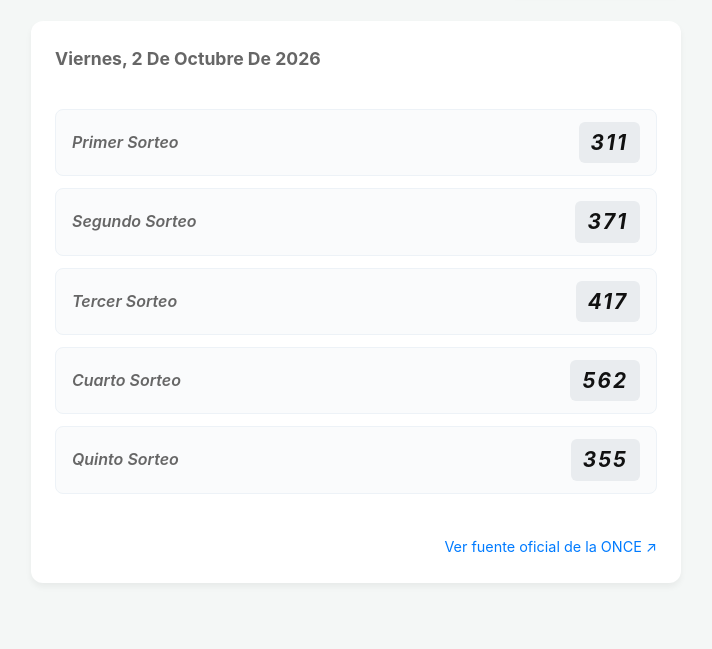
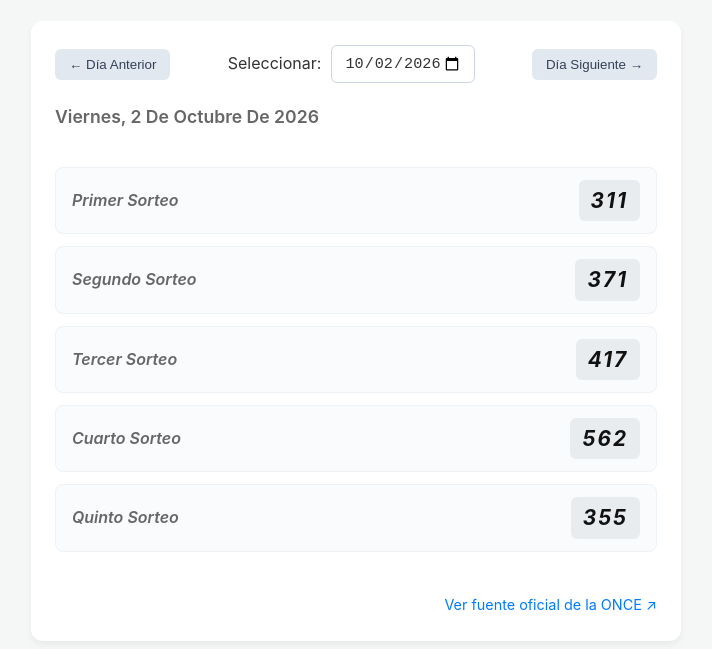
Before and after one commit to socramazibi/Triplex1.0, a plain HTML site: page index.html in a window 1280 px wide. Shown: the part 89-738 px from the top of the page, without its empty margins (284-996 px from the left). Drawn offline with Linux system fonts and the light colour scheme.

Commit message:
Add date controls and update results fetching logic

```diff
--- a/index.html
+++ b/index.html
@@ -62,12 +62,52 @@
             margin-bottom: 20px;
         }
 
+        .controls {
+            display: flex;
+            justify-content: space-between;
+            align-items: center;
+            margin-bottom: 20px;
+            gap: 10px;
+            flex-wrap: wrap;
+        }
+
+        .date-picker-wrapper {
+            display: flex;
+            align-items: center;
+            gap: 10px;
+        }
+
+        input[type="date"] {
+            padding: 8px 12px;
+            border: 1px solid #cbd5e1;
+            border-radius: 6px;
+            font-size: 0.95rem;
+            background-color: #fff;
+            color: var(--text-color);
+        }
+
+        .btn-nav {
+            background-color: #e2e8f0;
+            border: none;
+            padding: 8px 14px;
+            border-radius: 6px;
+            cursor: pointer;
+            font-weight: 500;
+            color: #334155;
+            transition: background 0.2s;
+        }
+
+        .btn-nav:hover {
+            background-color: #cbd5e1;
+        }
+
         .date-title {
             font-size: 1.1rem;
             color: var(--text-secondary);
             margin-top: 0;
             margin-bottom: 16px;
             text-transform: capitalize;
+            font-weight: 600;
         }
 
         .sorteos-list {
@@ -132,9 +172,19 @@
     </header>
 
     <div class="card">
+        <!-- Controles para cambiar de día -->
+        <div class="controls">
+            <button id="btn-ayer" class="btn-nav">← Día Anterior</button>
+            <div class="date-picker-wrapper">
+                <label for="selector-fecha">Seleccionar:</label>
+                <input type="date" id="selector-fecha">
+            </div>
+            <button id="btn-mañana" class="btn-nav">Día Siguiente →</button>
+        </div>
+
         <h2 id="fecha-actual" class="date-title">Cargando fecha...</h2>
         <div id="resultados-container" class="status-message">
-            Consultando resultados de hoy...
+            Cargando resultados...
         </div>
         <div id="enlace-oficial-container" class="official-link-container" style="display: none;">
             <a id="link-oficial" href="#" target="_blank" class="official-link">Ver fuente oficial de la ONCE ↗</a>
@@ -142,27 +192,82 @@
     </div>
 
     <script>
-        async function cargarResultadosIndex() {
+        let historicoData = {};
+
+        function pad(n) {
+            return String(n).padStart(2, '0');
+        }
+
+        function obtenerFechaStr(date) {
+            return `${date.getFullYear()}-${pad(date.getMonth() + 1)}-${pad(date.getDate())}`;
+        }
+
+        async function inicializar() {
+            try {
+                const response = await fetch('data/historico.json');
+                if (!response.ok) throw new Error('No se pudo cargar el archivo histórico');
+
+                historicoData = await response.json();
+
+                // Obtener fecha de hoy
+                const hoy = new Date();
+                const hoyStr = obtenerFechaStr(hoy);
+
+                // Configurar el input de fecha con el día de hoy por defecto
+                const inputFecha = document.getElementById('selector-fecha');
+                inputFecha.value = hoyStr;
+                inputFecha.max = hoyStr; // Opcional: limitar a hoy
+
+                // Mostrar los resultados del día seleccionado inicialmente
+                mostrarResultados(hoyStr);
+
+                // Eventos de los botones y el selector
+                inputFecha.addEventListener('change', (e) => {
+                    mostrarResultados(e.target.value);
+                });
+
+                document.getElementById('btn-ayer').addEventListener('click', () => {
+                    cambiarDias(-1);
+                });
+
+                document.getElementById('btn-mañana').addEventListener('click', () => {
+                    cambiarDias(1);
+                });
+
+            } catch (error) {
+                console.error("Error al cargar el histórico:", error);
+                document.getElementById('resultados-container').innerHTML = 'No se pudo cargar el archivo <code>data/historico.json</code>. Asegúrate de que el script de GitHub Actions se haya ejecutado.';
+            }
+        }
+
+        function cambiarDias(offset) {
+            const inputFecha = document.getElementById('selector-fecha');
+            if (!inputFecha.value) return;
+
+            const [year, month, day] = inputFecha.value.split('-').map(Number);
+            const fechaActual = new Date(year, month - 1, day);
+            fechaActual.setDate(fechaActual.getDate() + offset);
+
+            const nuevaFechaStr = obtenerFechaStr(fechaActual);
+            inputFecha.value = nuevaFechaStr;
+            mostrarResultados(nuevaFechaStr);
+        }
+
+        function mostrarResultados(dateStr) {
             const container = document.getElementById('resultados-container');
             const fechaTitulo = document.getElementById('fecha-actual');
             const enlaceContainer = document.getElementById('enlace-oficial-container');
             const linkOficial = document.getElementById('link-oficial');
 
-            // Obtener la fecha de hoy en formato YYYY-MM-DD
-            const hoyStr = new Date().toISOString().split('T')[0];
+            // Formatear título amigable de la fecha
+            const [year, month, day] = dateStr.split('-').map(Number);
+            const fechaObj = new Date(year, month - 1, day);
+            const opcionesFecha = { weekday: 'long', year: 'numeric', month: 'long', day: 'numeric' };
+            fechaTitulo.innerText = fechaObj.toLocaleDateString('es-ES', opcionesFecha);
 
-            // Mostrar formato de fecha amigable para el título
-            const opcionesFecha = { weekday: 'long', year: 'numeric', month: 'long', day: 'numeric' };
-            fechaTitulo.innerText = new Date().toLocaleDateString('es-ES', opcionesFecha);
+            const datosDia = historicoData[dateStr];
 
-            try {
-                const response = await fetch('data/historico.json');
-                if (!response.ok) throw new Error('No se pudo encontrar el archivo histórico');
-
-                const historico = await response.json();
-                const datosHoy = historico[hoyStr];
-
-                if (datosHoy && datosHoy.values && datosHoy.values.some(v => v !== null)) {
+            if (datosDia && datosDia.values && datosDia.values.some(v => v !== null)) {
                 let html = '<div class="sorteos-list">';
                 const nombresSorteos = [
                     "Primer Sorteo",
@@ -172,7 +277,7 @@
                     "Quinto Sorteo"
                 ];
 
-                    datosHoy.values.forEach((valor, index) => {
+                datosDia.values.forEach((valor, index) => {
                     if (valor) {
                         html += `
                             <div class="sorteo-item">
@@ -186,24 +291,21 @@
 
                 container.innerHTML = html;
 
-                    // Mostrar enlace oficial si existe
-                    if (datosHoy.officialUrl) {
-                        linkOficial.href = datosHoy.officialUrl;
+                if (datosDia.officialUrl) {
+                    linkOficial.href = datosDia.officialUrl;
                     enlaceContainer.style.display = 'block';
+                } else {
+                    enlaceContainer.style.display = 'none';
                 }
 
             } else {
-                    container.innerHTML = 'Aún no se han celebrado o publicado los sorteos para el día de hoy. Vuelve a consultar más tarde.';
-                }
-
-            } catch (error) {
-                console.error("Error al cargar los datos:", error);
-                container.innerHTML = 'No se pudieron cargar los resultados. Asegúrate de que el script de actualización se ha ejecutado al menos una vez.';
+                container.innerHTML = 'No hay resultados registrados para esta fecha.';
+                enlaceContainer.style.display = 'none';
             }
         }
 
-        // Ejecutar al cargar la página
-        cargarResultadosIndex();
+        // Arrancar la aplicación en el cliente
+        inicializar();
     </script>
 </body>
 </html>
```
Lines whose indentation alone changed are shown as unchanged.
